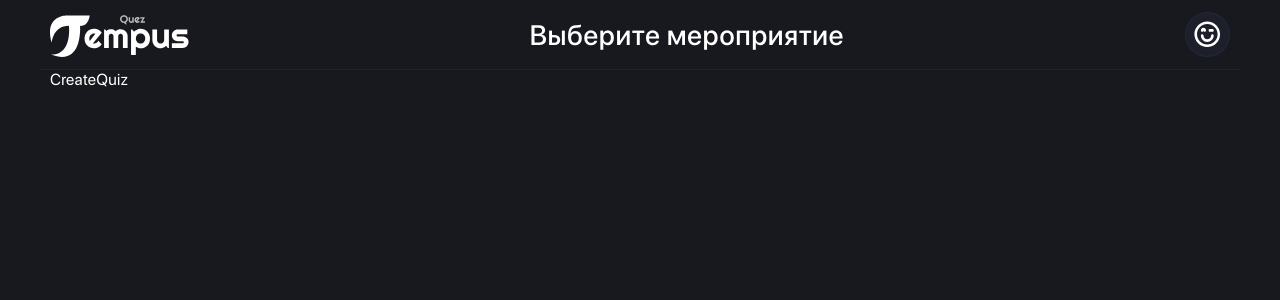
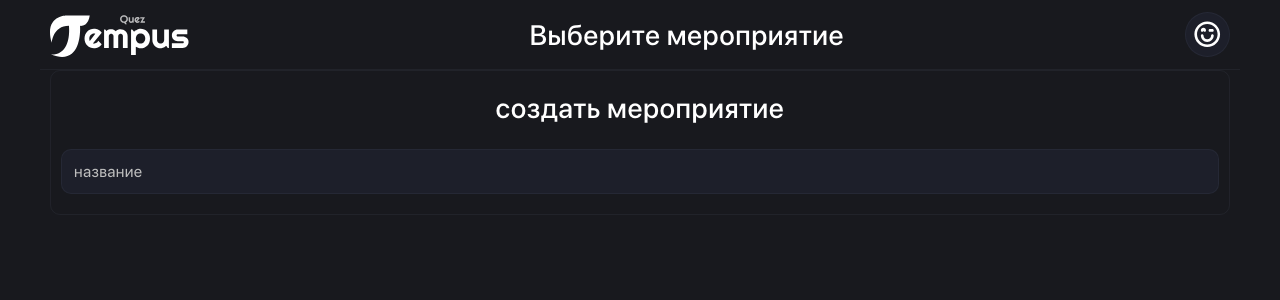
Before and after one commit to ByEfimov/Tempus-Quiz_TS, a Next.js app: page /create-quiz in a window 1280 px wide. Shown: the top 300 px of the page. Built offline with nearby package versions, Linux system fonts and the light colour scheme; no server answers.

Commit message:
feat(TEM-73)

```diff
--- a/src/pages/create-quiz/index.tsx
+++ b/src/pages/create-quiz/index.tsx
@@ -1,3 +1,19 @@
+"use client"
+import {Form, Input, Title} from "@/shared/assets/tempus-ui";
+import {FieldValues, SubmitHandler} from "react-hook-form";
+
+interface FormData {
+  title: string;
+}
 export default function CreateQuiz() {
-  return <h1>CreateQuiz</h1>;
+  const onSubmit: SubmitHandler<FieldValues> = (data:FormData) => console.log(data);
+
+  return <>
+    <Form onSubmit={onSubmit}>
+      <Title title={'создать мероприятие'} />
+      <Input placeholder={'название'} type={"text"} registername={'title'} />
+    </Form>
+
+
+  </>;
 }
--- a/src/shared/assets/tempus-ui/components/inputs/input.tsx
+++ b/src/shared/assets/tempus-ui/components/inputs/input.tsx
@@ -12,18 +12,18 @@ interface InputProps extends InputHTMLAttributes<HTMLInputElement> {
   icon?: ReactNode;
   iconPosition?: IconPositions;
   color?: InputColors;
-  registerName: string;
+  registername: string;
 }
 
 const Input = (props: InputProps, motionProps: MotionProps) => {
-  const { icon, iconPosition, color, registerName } = props;
+  const { icon, iconPosition, color, registername } = props;
   const { register } = useFormContext();
 
   return (
-    <motion.div {...motionProps} className={classNames(Styles.Input, color === 'primary' && Styles.primary)}>
-      {icon && iconPosition === 'left' && <div className={Styles.Input__Icon}>{icon}</div>}
-      <input {...props} {...register(registerName)} />
-    </motion.div>
+      <motion.div {...motionProps} className={classNames(Styles.Input, color === 'primary' && Styles.primary)}>
+        {icon && iconPosition === 'left' && <div className={Styles.Input__Icon}>{icon}</div>}
+        <input {...props} {...register(registername)} />
+      </motion.div>
   );
 };
 
--- a/src/shared/assets/tempus-ui/components/inputs/text-area.tsx
+++ b/src/shared/assets/tempus-ui/components/inputs/text-area.tsx
@@ -7,15 +7,15 @@ import { useFormContext } from 'react-hook-form';
 
 interface TextAreaProps {
   color?: InputColors;
-  registerName: string;
+  registername: string;
 }
 
-const TextArea = (props: TextareaHTMLAttributes<HTMLTextAreaElement>, { color, registerName }: TextAreaProps) => {
+const TextArea = (props: TextareaHTMLAttributes<HTMLTextAreaElement>, { color, registername }: TextAreaProps) => {
   const { register } = useFormContext();
 
   return (
     <motion.div className={classNames(Styles.Input, color === 'primary' && Styles.primary)}>
-      <textarea {...props} {...register(registerName)}></textarea>
+      <textarea {...props} {...register(registername)}></textarea>
     </motion.div>
   );
 };
--- a/src/shared/assets/tempus-ui/index.ts
+++ b/src/shared/assets/tempus-ui/index.ts
@@ -1,5 +1,6 @@
 export { default as Button } from './components/buttons';
 export { default as Input } from './components/inputs/input';
+export { default as TextArea } from './components/inputs/text-area';
 export { default as FlexContainer } from './components/flex-container';
 export { default as Form } from './components/form';
 export { default as Title } from './components/title';
```
